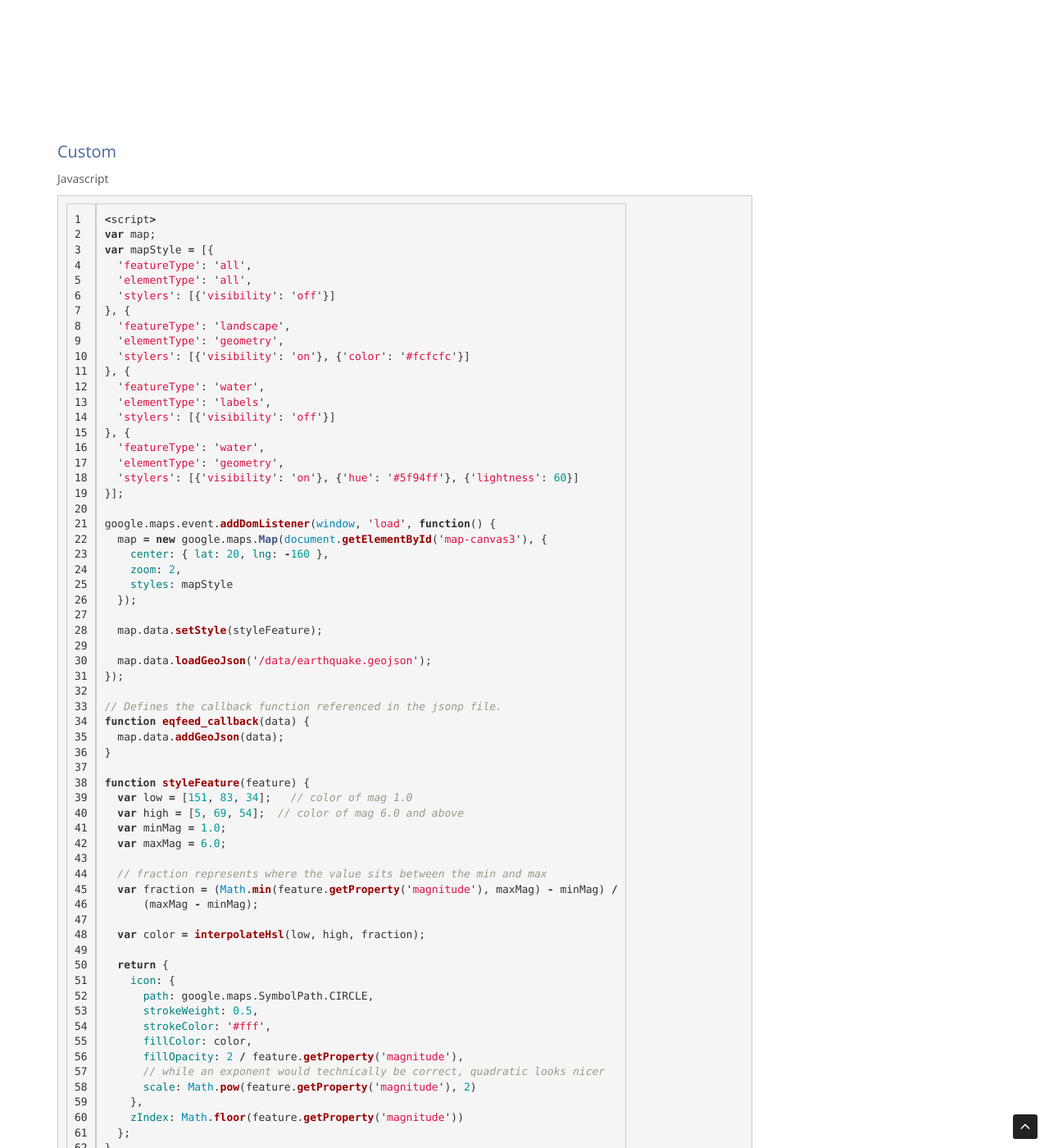
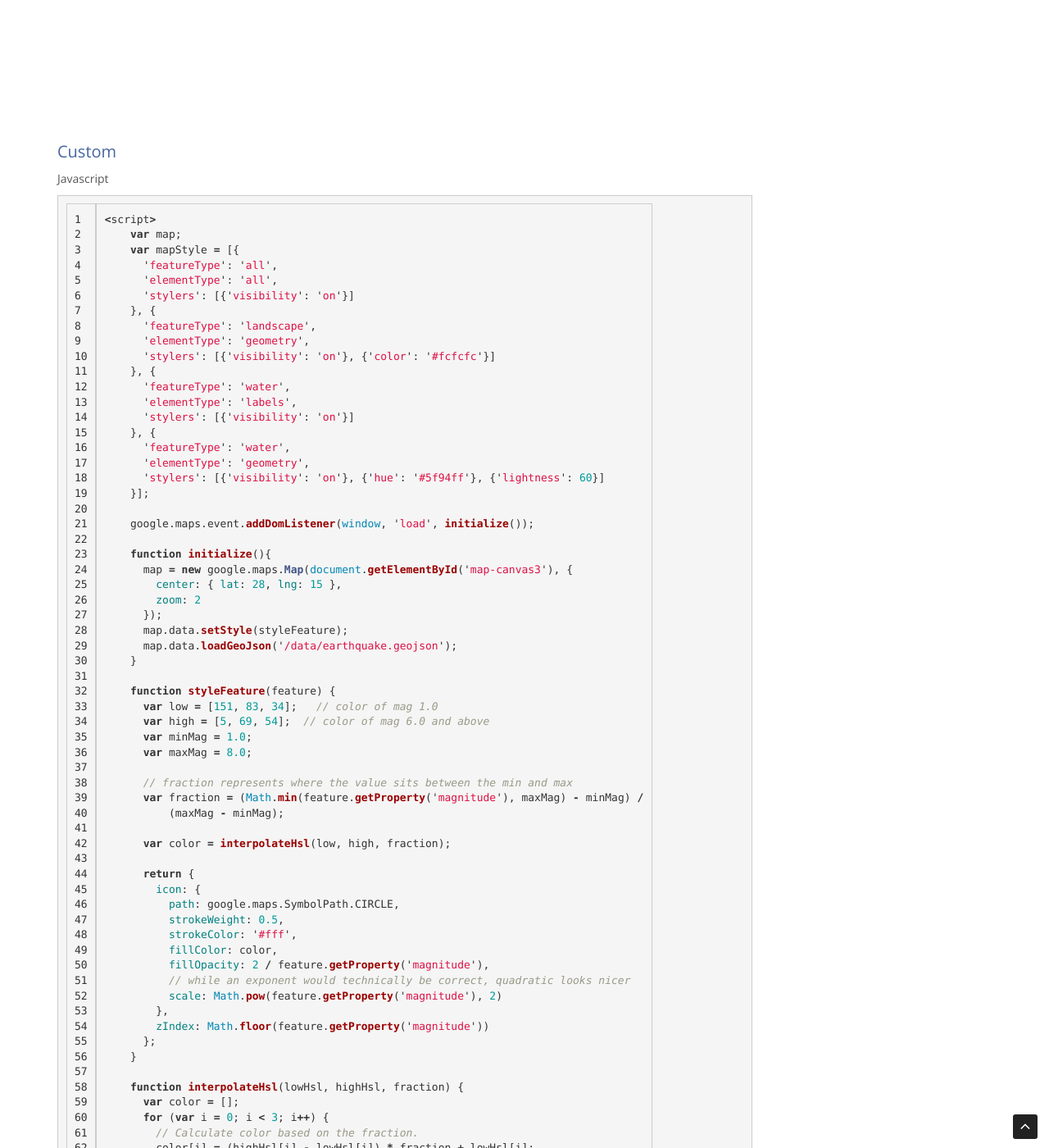
Before and after one commit to alvarotolentino/alvarotolentino.github.io, a Jekyll site: the page built from _posts/2015-07-07-Earthquake-Data-Visualization.markdown, in a window 1280 px wide and 1400 px high, scrolled down 3837 px. Shown: the whole window at 82% size. Built offline with Jekyll 4.4.1, drawn with Linux system fonts in a browser that asks for light colours; some of the changed text lies outside the part shown.

Commit message:
Update color code and reorder functions

```diff
--- a/_posts/2015-07-07-Earthquake-Data-Visualization.markdown
+++ b/_posts/2015-07-07-Earthquake-Data-Visualization.markdown
@@ -104,18 +104,18 @@ Below three examples of the use of Google Maps API
 <h3>Default</h3>
 <h5>Javascript</h5>
 {% highlight javascript linenos %}
-  <script>
-    var map;
+<script>
+  var map;
 
-    google.maps.event.addDomListener(window, 'load', function() {
-      map = new google.maps.Map(document.getElementById('map-canvas1'), {
-        center: { lat: 20, lng: -160 },
-        zoom: 2
-      });
+  google.maps.event.addDomListener(window, 'load', function() {
+    map = new google.maps.Map(document.getElementById('map-canvas1'), {
+      center: { lat: 28, lng: 15 },
+      zoom: 2
+    });
 
-      map.data.loadGeoJson('/data/earthquake.geojson');
-    });
-  </script>
+    map.data.loadGeoJson('/data/earthquake.geojson');
+  });
+</script>
 {% endhighlight %}
 
 <h5>Result</h5>
@@ -130,21 +130,21 @@ Below three examples of the use of Google Maps API
 
   google.maps.event.addDomListener(window, 'load', function() {
     map = new google.maps.Map(document.getElementById('map-canvas2'), {
-      center: { lat: 20, lng: -160 },
+      center: { lat: 28, lng: 15 },
       zoom: 2
     });
 
     map.data.loadGeoJson('/data/earthquake.geojson');
 
     map.data.setStyle(function(feature) {
-      var mag = Math.exp(parseFloat(feature.getProperty('magnitude'))) * 0.1;
+      var mag = Math.pow(feature.getProperty('magnitude'), 2);
       return({
         icon: {
           path: google.maps.SymbolPath.CIRCLE,
           scale: mag,
           fillColor: '#f00',
           fillOpacity: 0.35,
-          strokeWeight: 0
+          strokeWeight: 0.5
         }
       });
     });
@@ -160,83 +160,76 @@ Below three examples of the use of Google Maps API
 <h5>Javascript</h5>
 {% highlight javascript linenos %}
 <script>
-var map;
-var mapStyle = [{
-  'featureType': 'all',
-  'elementType': 'all',
-  'stylers': [{'visibility': 'off'}]
-}, {
-  'featureType': 'landscape',
-  'elementType': 'geometry',
-  'stylers': [{'visibility': 'on'}, {'color': '#fcfcfc'}]
-}, {
-  'featureType': 'water',
-  'elementType': 'labels',
-  'stylers': [{'visibility': 'off'}]
-}, {
-  'featureType': 'water',
-  'elementType': 'geometry',
-  'stylers': [{'visibility': 'on'}, {'hue': '#5f94ff'}, {'lightness': 60}]
-}];
+    var map;
+    var mapStyle = [{
+      'featureType': 'all',
+      'elementType': 'all',
+      'stylers': [{'visibility': 'on'}]
+    }, {
+      'featureType': 'landscape',
+      'elementType': 'geometry',
+      'stylers': [{'visibility': 'on'}, {'color': '#fcfcfc'}]
+    }, {
+      'featureType': 'water',
+      'elementType': 'labels',
+      'stylers': [{'visibility': 'on'}]
+    }, {
+      'featureType': 'water',
+      'elementType': 'geometry',
+      'stylers': [{'visibility': 'on'}, {'hue': '#5f94ff'}, {'lightness': 60}]
+    }];
 
-google.maps.event.addDomListener(window, 'load', function() {
-  map = new google.maps.Map(document.getElementById('map-canvas3'), {
-    center: { lat: 20, lng: -160 },
-    zoom: 2,
-    styles: mapStyle
-  });
+    google.maps.event.addDomListener(window, 'load', initialize());
 
-  map.data.setStyle(styleFeature);
+    function initialize(){
+      map = new google.maps.Map(document.getElementById('map-canvas3'), {
+        center: { lat: 28, lng: 15 },
+        zoom: 2
+      });
+      map.data.setStyle(styleFeature);
+      map.data.loadGeoJson('/data/earthquake.geojson');
+    }
 
-  map.data.loadGeoJson('/data/earthquake.geojson');
-});
+    function styleFeature(feature) {
+      var low = [151, 83, 34];   // color of mag 1.0
+      var high = [5, 69, 54];  // color of mag 6.0 and above
+      var minMag = 1.0;
+      var maxMag = 8.0;
 
-// Defines the callback function referenced in the jsonp file.
-function eqfeed_callback(data) {
-  map.data.addGeoJson(data);
-}
+      // fraction represents where the value sits between the min and max
+      var fraction = (Math.min(feature.getProperty('magnitude'), maxMag) - minMag) /
+          (maxMag - minMag);
 
-function styleFeature(feature) {
-  var low = [151, 83, 34];   // color of mag 1.0
-  var high = [5, 69, 54];  // color of mag 6.0 and above
-  var minMag = 1.0;
-  var maxMag = 6.0;
+      var color = interpolateHsl(low, high, fraction);
 
-  // fraction represents where the value sits between the min and max
-  var fraction = (Math.min(feature.getProperty('magnitude'), maxMag) - minMag) /
-      (maxMag - minMag);
+      return {
+        icon: {
+          path: google.maps.SymbolPath.CIRCLE,
+          strokeWeight: 0.5,
+          strokeColor: '#fff',
+          fillColor: color,
+          fillOpacity: 2 / feature.getProperty('magnitude'),
+          // while an exponent would technically be correct, quadratic looks nicer
+          scale: Math.pow(feature.getProperty('magnitude'), 2)
+        },
+        zIndex: Math.floor(feature.getProperty('magnitude'))
+      };
+    }
 
-  var color = interpolateHsl(low, high, fraction);
+    function interpolateHsl(lowHsl, highHsl, fraction) {
+      var color = [];
+      for (var i = 0; i < 3; i++) {
+        // Calculate color based on the fraction.
+        color[i] = (highHsl[i] - lowHsl[i]) * fraction + lowHsl[i];
+      }
 
-  return {
-    icon: {
-      path: google.maps.SymbolPath.CIRCLE,
-      strokeWeight: 0.5,
-      strokeColor: '#fff',
-      fillColor: color,
-      fillOpacity: 2 / feature.getProperty('magnitude'),
-      // while an exponent would technically be correct, quadratic looks nicer
-      scale: Math.pow(feature.getProperty('magnitude'), 2)
-    },
-    zIndex: Math.floor(feature.getProperty('magnitude'))
-  };
-}
-
-function interpolateHsl(lowHsl, highHsl, fraction) {
-  var color = [];
-  for (var i = 0; i < 3; i++) {
-    // Calculate color based on the fraction.
-    color[i] = (highHsl[i] - lowHsl[i]) * fraction + lowHsl[i];
-  }
-
-  return 'hsl(' + color[0] + ',' + color[1] + '%,' + color[2] + '%)';
-}
-
-    </script>
+      return 'hsl(' + color[0] + ',' + color[1] + '%,' + color[2] + '%)';
+    }
+</script>
 {% endhighlight %}
 
 <h5>Result</h5>
-<div id="map-canvas3" style="width:auto;height:380px;" onmouseover="loadGeojson()"></div>
+<div id="map-canvas3" style="width:auto;height:380px;"></div>
 
 <script src="https://maps.googleapis.com/maps/api/js?key=AIzaSyDeo37ZEPzpUI8AHly34EFA4We-irhnOJA"></script>
 
@@ -307,15 +300,12 @@ function interpolateHsl(lowHsl, highHsl, fraction) {
         zoom: 2
       });
       map.data.setStyle(styleFeature);
-    }
-
-    function loadGeojson(){
       map.data.loadGeoJson('/data/earthquake.geojson');
     }
 
     function styleFeature(feature) {
       var low = [151, 83, 34];   // color of mag 1.0
-      var high = [5, 69, 54];  // color of mag 6.0 and above
+      var high = [5, 240, 120];  // color of mag 6.0 and above
       var minMag = 1.0;
       var maxMag = 8.0;
 
```
